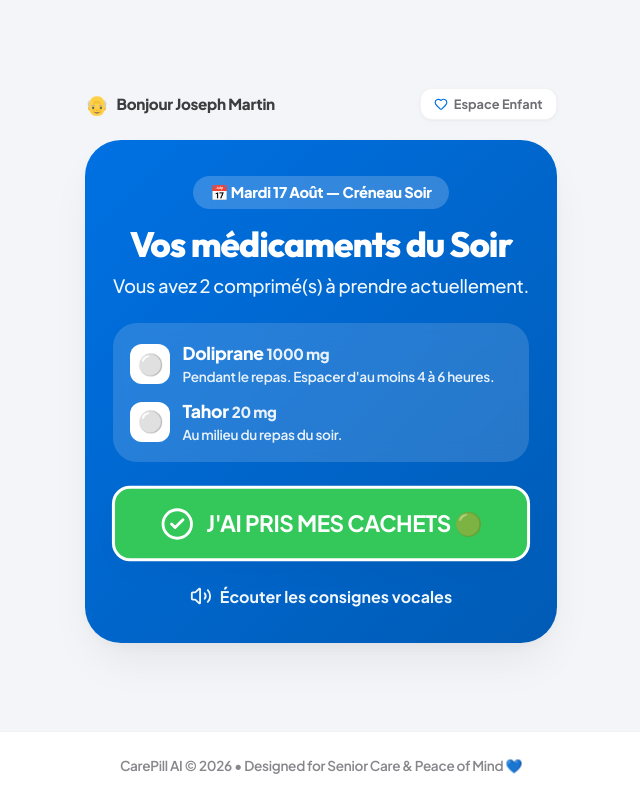
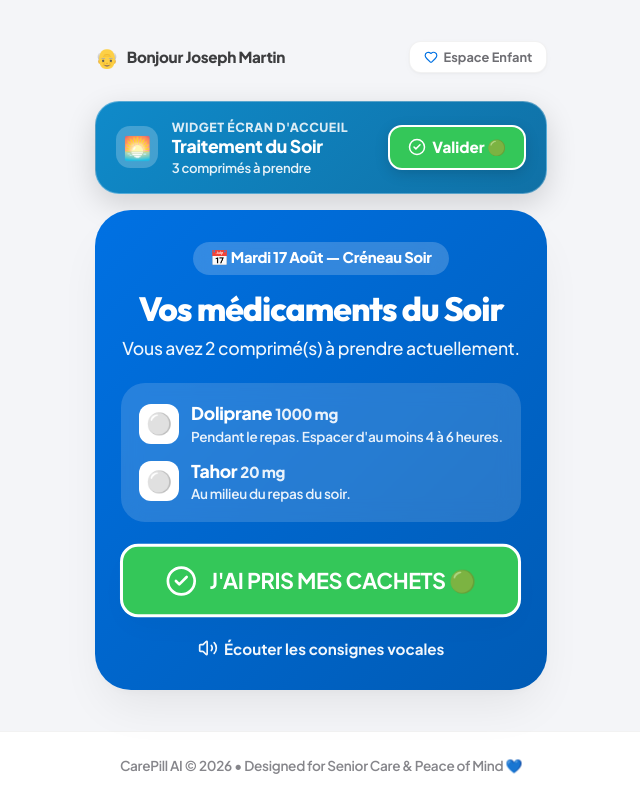
Before and after one commit to Derkitoo/carpil, a React (Vite) app: page / in a window 1280 px wide. Shown: the whole page, without its empty margins (319-959 px from the left). Built offline with nearby package versions, Linux system fonts and the light colour scheme.

Commit message:
feat(widget): 1-Tap Home Screen & Lock Screen Widget simulator for instant validation without opening the app

```diff
--- /dev/null
+++ b/src/components/HomeWidgetSimulator.jsx
@@ -0,0 +1,110 @@
+import React, { useState } from 'react';
+import { CheckCircle2, Pill, Clock, Sparkles, Smartphone } from 'lucide-react';
+import confetti from 'canvas-confetti';
+
+export default function HomeWidgetSimulator({ takenSlots, onValidateSlot, speakText, timeSlots }) {
+  const currentHour = new Date().getHours();
+  let currentSlotKey = 'Matin';
+  if (currentHour >= 11 && currentHour < 17) currentSlotKey = 'Midi';
+  else if (currentHour >= 17 && currentHour < 21) currentSlotKey = 'Soir';
+  else if (currentHour >= 21 || currentHour < 6) currentSlotKey = 'Nuit';
+
+  const currentDayKey = 'mar';
+  const isTaken = takenSlots[`${currentDayKey}-${currentSlotKey}`];
+
+  const handleQuickWidgetValidate = (e) => {
+    e.stopPropagation();
+    onValidateSlot(currentDayKey, currentSlotKey);
+
+    confetti({
+      particleCount: 70,
+      spread: 60,
+      origin: { y: 0.7 }
+    });
+
+    speakText(`Validation par Widget effectuée ! Traitement du ${currentSlotKey} enregistré.`);
+  };
+
+  return (
+    <div style={{ margin: '1rem 0' }}>
+
+      {/* Widget iOS / Android Floating Banner */}
+      <div style={{
+        background: isTaken
+          ? 'linear-gradient(135deg, rgba(5, 150, 105, 0.95), rgba(16, 185, 129, 0.95))'
+          : 'linear-gradient(135deg, rgba(2, 132, 199, 0.95), rgba(3, 105, 161, 0.95))',
+        backdropFilter: 'blur(20px)',
+        WebkitBackdropFilter: 'blur(20px)',
+        color: '#ffffff',
+        borderRadius: '24px',
+        padding: '1rem 1.25rem',
+        boxShadow: '0 10px 30px rgba(0, 0, 0, 0.15)',
+        border: '1px solid rgba(255, 255, 255, 0.3)',
+        display: 'flex',
+        alignItems: 'center',
+        justifyContent: 'space-between',
+        gap: '1rem'
+      }}>
+
+        {/* Widget Left Info */}
+        <div style={{ display: 'flex', alignItems: 'center', gap: '0.85rem' }}>
+          <div style={{
+            width: '42px',
+            height: '42px',
+            borderRadius: '14px',
+            background: 'rgba(255, 255, 255, 0.22)',
+            display: 'flex',
+            alignItems: 'center',
+            justifyContent: 'center',
+            fontSize: '1.4rem',
+            flexShrink: 0
+          }}>
+            {currentSlotKey === 'Matin' ? '☀️' : currentSlotKey === 'Midi' ? '🌤️' : currentSlotKey === 'Soir' ? '🌅' : '🌙'}
+          </div>
+
+          <div>
+            <div style={{ fontSize: '0.78rem', textTransform: 'uppercase', opacity: 0.85, fontWeight: 800, letterSpacing: '0.04em' }}>
+              Widget Écran d'Accueil
+            </div>
+            <div style={{ fontWeight: 800, fontSize: '1.1rem', lineHeight: 1.2 }}>
+              {isTaken ? `Prise du ${currentSlotKey} Validée ✅` : `Traitement du ${currentSlotKey}`}
+            </div>
+            <div style={{ fontSize: '0.82rem', opacity: 0.9, fontWeight: 600 }}>
+              {isTaken ? 'Aucune action requise' : '3 comprimés à prendre'}
+            </div>
+          </div>
+        </div>
+
+        {/* Widget Quick 1-Tap Action Button */}
+        <div>
+          {!isTaken ? (
+            <button
+              onClick={handleQuickWidgetValidate}
+              style={{
+                padding: '0.65rem 1.1rem',
+                borderRadius: '14px',
+                background: '#34c759',
+                color: '#ffffff',
+                border: '2px solid #ffffff',
+                fontWeight: 800,
+                fontSize: '0.95rem',
+                display: 'flex',
+                alignItems: 'center',
+                gap: '0.4rem',
+                boxShadow: '0 4px 14px rgba(0,0,0,0.15)'
+              }}
+            >
+              <CheckCircle2 size={18} /> Valider 🟢
+            </button>
+          ) : (
+            <span style={{ fontSize: '0.85rem', fontWeight: 800, background: 'rgba(255,255,255,0.25)', padding: '0.4rem 0.85rem', borderRadius: '12px' }}>
+              ✓ Fait
+            </span>
+          )}
+        </div>
+
+      </div>
+
+    </div>
+  );
+}
--- a/src/components/SeniorPapaView.jsx
+++ b/src/components/SeniorPapaView.jsx
@@ -1,6 +1,7 @@
 import React from 'react';
 import { CheckCircle2, Volume2, ShieldCheck, Heart, Sparkles, UserCheck } from 'lucide-react';
 import confetti from 'canvas-confetti';
+import HomeWidgetSimulator from './HomeWidgetSimulator';
 
 export default function SeniorPapaView({
   medications,
@@ -11,7 +12,6 @@ export default function SeniorPapaView({
   patientName,
   onSwitchToCaregiver
 }) {
-  // Determine current slot based on real hour or simulation
   const currentHour = new Date().getHours();
   let currentSlotKey = 'Matin';
   if (currentHour >= 11 && currentHour < 17) currentSlotKey = 'Midi';
@@ -22,7 +22,6 @@ export default function SeniorPapaView({
   const currentDayLabel = 'Mardi 17 Août';
   const isTaken = takenSlots[`${currentDayKey}-${currentSlotKey}`];
 
-  // Filter meds for current detected slot
   const currentMeds = medications.filter(med => med.timeSlots.includes(currentSlotKey));
 
   const handleValidateCurrent = () => {
@@ -49,7 +48,7 @@ export default function SeniorPapaView({
     <div style={{ maxWidth: '600px', margin: '0 auto', minHeight: '80vh', display: 'flex', flexDirection: 'column', justifyContent: 'center' }} className="animate-slide-up">
 
       {/* Discreet Caregiver Access Toggle Top Bar */}
-      <div style={{ display: 'flex', justifyContent: 'space-between', alignItems: 'center', marginBottom: '1.25rem' }}>
+      <div style={{ display: 'flex', justifyContent: 'space-between', alignItems: 'center', marginBottom: '0.75rem' }}>
         <div style={{ display: 'flex', alignItems: 'center', gap: '0.5rem', opacity: 0.85 }}>
           <span style={{ fontSize: '1.2rem' }}>👴</span>
           <span style={{ fontSize: '0.95rem', fontWeight: 800, color: 'var(--system-text)' }}>Bonjour {patientName}</span>
@@ -75,6 +74,14 @@ export default function SeniorPapaView({
         </button>
       </div>
 
+      {/* 1-TAP HOME SCREEN WIDGET SIMULATOR BANNER */}
+      <HomeWidgetSimulator
+        takenSlots={takenSlots}
+        onValidateSlot={onValidateSlot}
+        speakText={speakText}
+        timeSlots={timeSlots}
+      />
+
       {/* THE ONE SINGLE HERO CARD FOR PAPA */}
       <div className="card" style={{
         background: isTaken
@@ -82,7 +89,7 @@ export default function SeniorPapaView({
           : 'linear-gradient(135deg, #0071e3, #005bb5)',
         color: '#ffffff',
         borderRadius: '36px',
-        padding: '2.25rem 1.75rem',
+        padding: '2rem 1.65rem',
         border: 'none',
         boxShadow: 'var(--shadow-lg)',
         textAlign: 'center',
@@ -90,7 +97,7 @@ export default function SeniorPapaView({
         overflow: 'hidden'
       }}>
 
-        <div style={{ display: 'flex', flexDirection: 'column', alignItems: 'center', gap: '1.5rem' }}>
+        <div style={{ display: 'flex', flexDirection: 'column', alignItems: 'center', gap: '1.35rem' }}>
 
           {/* Header Info */}
           <div>
@@ -108,17 +115,17 @@ export default function SeniorPapaView({
             </span>
 
             <h2 style={{
-              fontSize: '2.2rem',
+              fontSize: '2.1rem',
               fontWeight: 800,
               fontFamily: 'var(--font-display)',
-              margin: '0.2rem 0 0.5rem 0',
+              margin: '0.2rem 0 0.45rem 0',
               lineHeight: 1.15,
               letterSpacing: '-0.03em'
             }}>
               {isTaken ? `Prise du ${currentSlotKey} Validée ! 🎉` : `Vos médicaments du ${currentSlotKey}`}
             </h2>
 
-            <p style={{ fontSize: '1.15rem', opacity: 0.95, fontWeight: 500, margin: 0 }}>
+            <p style={{ fontSize: '1.1rem', opacity: 0.95, fontWeight: 500, margin: 0 }}>
               {isTaken
                 ? "Vous avez pris tous vos comprimés. Thomas a bien reçu la confirmation !"
                 : `Vous avez ${currentMeds.length} comprimé(s) à prendre actuellement.`
@@ -178,21 +185,21 @@ export default function SeniorPapaView({
                 background: '#34c759',
                 color: '#ffffff',
                 border: '3px solid #ffffff',
-                minHeight: '72px',
-                fontSize: '1.4rem'
+                minHeight: '70px',
+                fontSize: '1.35rem'
               }}
             >
-              <CheckCircle2 size={34} />
+              <CheckCircle2 size={32} />
               <span>J'AI PRIS MES CACHETS 🟢</span>
             </button>
           ) : (
             <div style={{
               background: 'rgba(255, 255, 255, 0.25)',
               backdropFilter: 'blur(10px)',
-              padding: '1.25rem',
+              padding: '1.15rem',
               borderRadius: '24px',
               width: '100%',
-              fontSize: '1.2rem',
+              fontSize: '1.15rem',
               fontWeight: 800
             }}>
               ✨ Passez une très belle journée Joseph ! ❤️
@@ -206,15 +213,15 @@ export default function SeniorPapaView({
               background: 'transparent',
               color: '#ffffff',
               border: 'none',
-              fontSize: '1rem',
+              fontSize: '0.95rem',
               fontWeight: 700,
               display: 'flex',
               alignItems: 'center',
-              gap: '0.5rem',
+              gap: '0.4rem',
               opacity: 0.95
             }}
           >
-            <Volume2 size={22} /> Écouter les consignes vocales
+            <Volume2 size={20} /> Écouter les consignes vocales
           </button>
 
         </div>
```
